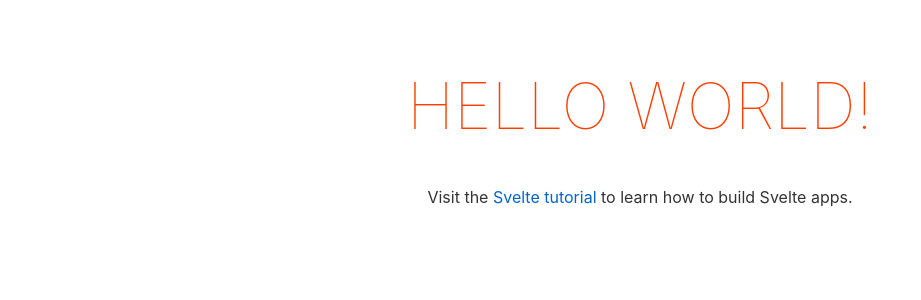
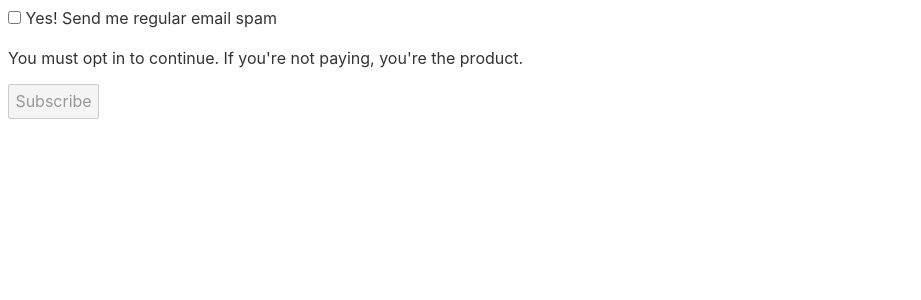
Before and after one commit to kaineer/tutorial-svelte, a Svelte app: page / in a window 1280 px wide. Shown: the top 300 px of the page, without its empty margins (0-921 px from the left). Built offline with nearby package versions, Linux system fonts and the light colour scheme.

Commit message:
Копирует начальное состояние

```diff
--- a/src/App.svelte
+++ b/src/App.svelte
@@ -1,28 +1,18 @@
 <script>
-  export let name;
+  let yes = false;
 </script>
 
-<main>
-  <h1>Hello {name}!</h1>
-  <p>Visit the <a href="https://svelte.dev/tutorial">Svelte tutorial</a> to learn how to build Svelte apps.</p>
-</main>
+<label>
+  <input type=checkbox checked={yes}>
+  Yes! Send me regular email spam
+</label>
 
-<style>
-  main {
-    text-align: center;
-    padding: 1em;
-    max-width: 240px;
-    margin: 0 auto;
-  }
-  h1 {
-    color: #ff3e00;
-    text-transform: uppercase;
-    font-size: 4em;
-    font-weight: 100;
-  }
-  @media (min-width: 640px) {
-    main {
-      max-width: none;
-    }
-  }
-</style>
+{#if yes}
+  <p>Thank you. We will bombard your inbox and sell your personal details.</p>
+{:else}
+  <p>You must opt in to continue. If you're not paying, you're the product.</p>
+{/if}
+
+<button disabled={!yes}>
+  Subscribe
+</button>
```
